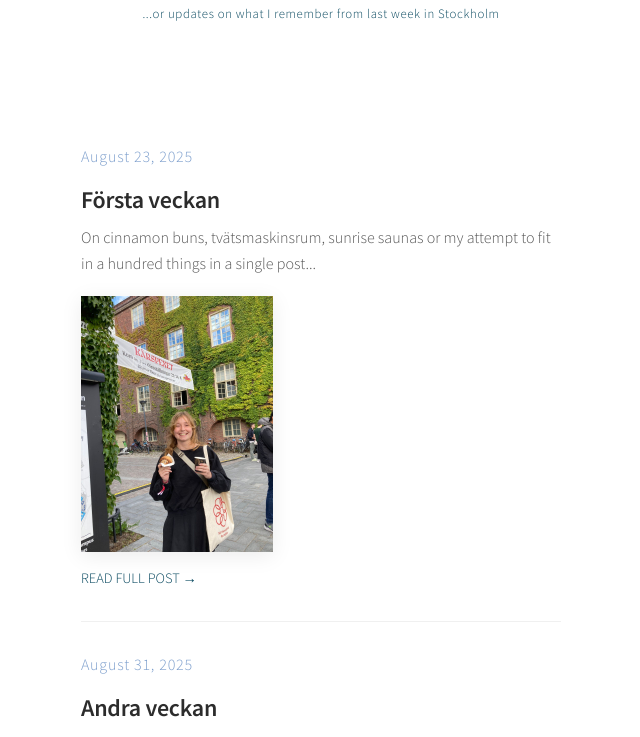
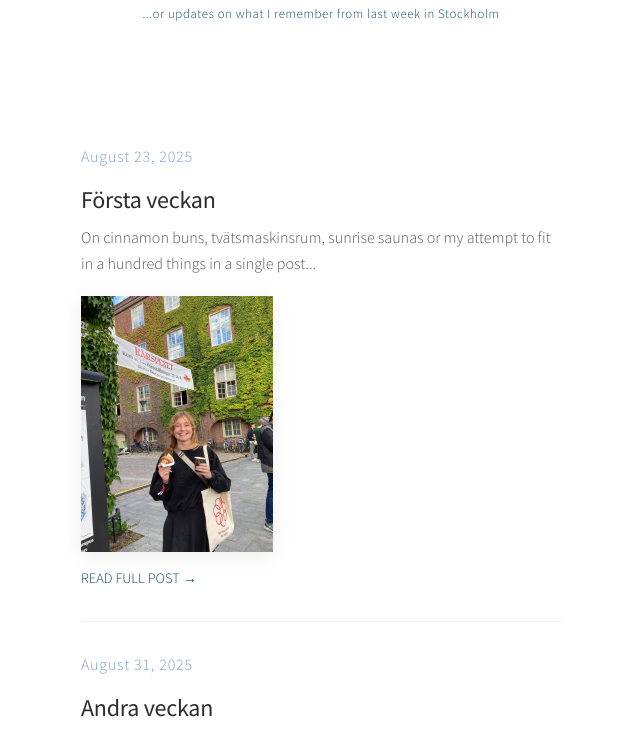
Before and after one commit to HaZmns/och-inget-mer-haende, a plain HTML site: page index.html in a window 1280 px wide. Shown: the part 60-797 px from the top of the page, without its empty margins (319-959 px from the left). Drawn offline with Linux system fonts and the light colour scheme; a web font is replaced by a local one.

Commit message:
change subtitle font

```diff
--- a/styles.css
+++ b/styles.css
@@ -88,6 +88,16 @@ header {
     font-size: 2.0rem;
     font-weight: 700;
     color: #2c2c2c;
+    margin-bottom: 25px;
+    line-height: 1.3;
+    letter-spacing: -0.01em;
+}
+
+.post-title {
+    font-family: 'Source Sans Pro', sans-serif;
+    font-size: 1.3rem;
+    font-weight: 500;
+    color: #27215b;
     margin-bottom: 25px;
     line-height: 1.3;
     letter-spacing: -0.01em;
```
